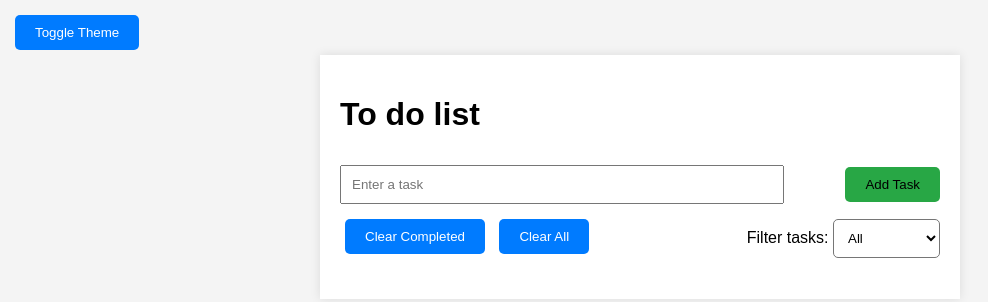
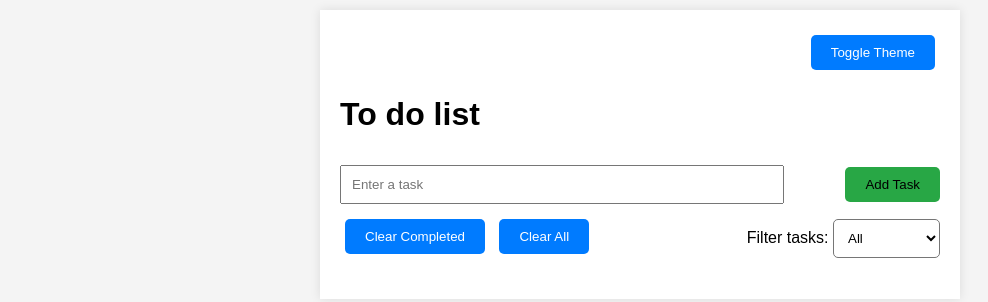
Before and after one commit to jonathangalimberti/to-do-list, a plain HTML site: page index.html in a window 1280 px wide. Shown: the whole page, without its empty margins (0-988 px from the left). Drawn offline with Linux system fonts and the light colour scheme.

Commit message:
Cambio de lugar del boton toggle theme.

```diff
--- a/index.html
+++ b/index.html
@@ -9,10 +9,10 @@
   <body>
     <header></header>
     <main>
-      <div id="theme-toggle">
-        <button id="toggle-theme-button" class="button">Toggle Theme</button>
-      </div>
       <div id="task-manager">
+        <div id="theme-toggle" class="toggle-button">
+          <button id="toggle-theme-button" class="button">Toggle Theme</button>
+        </div>
         <h1>To do list</h1>
         <form action="" id="task-form">
           <section class="container">
@@ -21,7 +21,9 @@
           </section>
           <section class="container">
             <div>
-              <button id="clear-completed-button" class="button">Clear Completed</button>
+              <button id="clear-completed-button" class="button">
+                Clear Completed
+              </button>
               <button id="clear-all-button" class="button">Clear All</button>
             </div>
             <div>
--- a/style.css
+++ b/style.css
@@ -12,6 +12,12 @@ body {
   width: 80%;
   max-width: 600px;
   box-shadow: 0 0 10px rgba(0, 0, 0, 0.1);
+}
+
+.toggle-button {
+  display: flex;
+  justify-content: flex-end;
+  margin-bottom: 10px;
 }
 
 #task-form {
```
